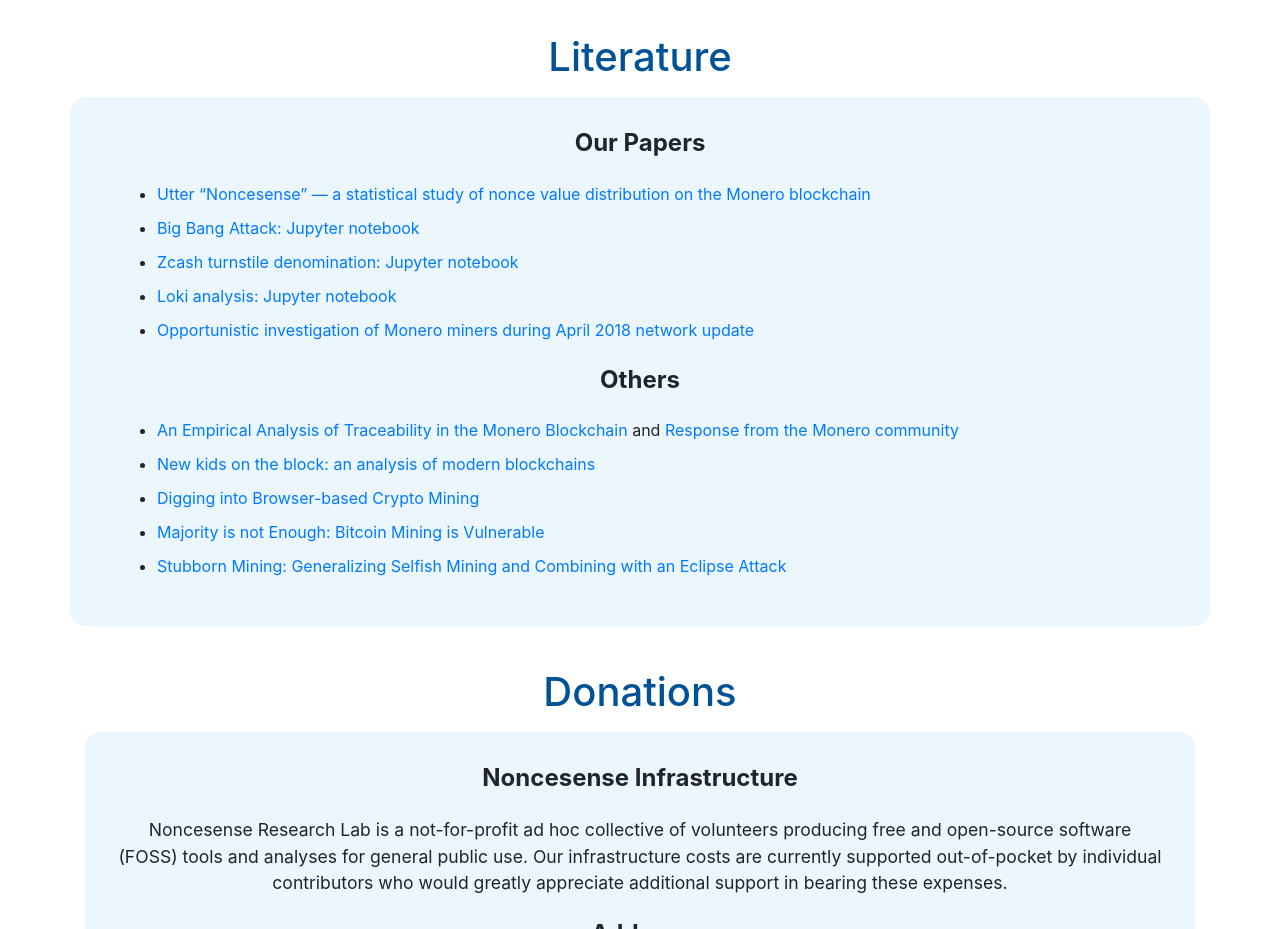
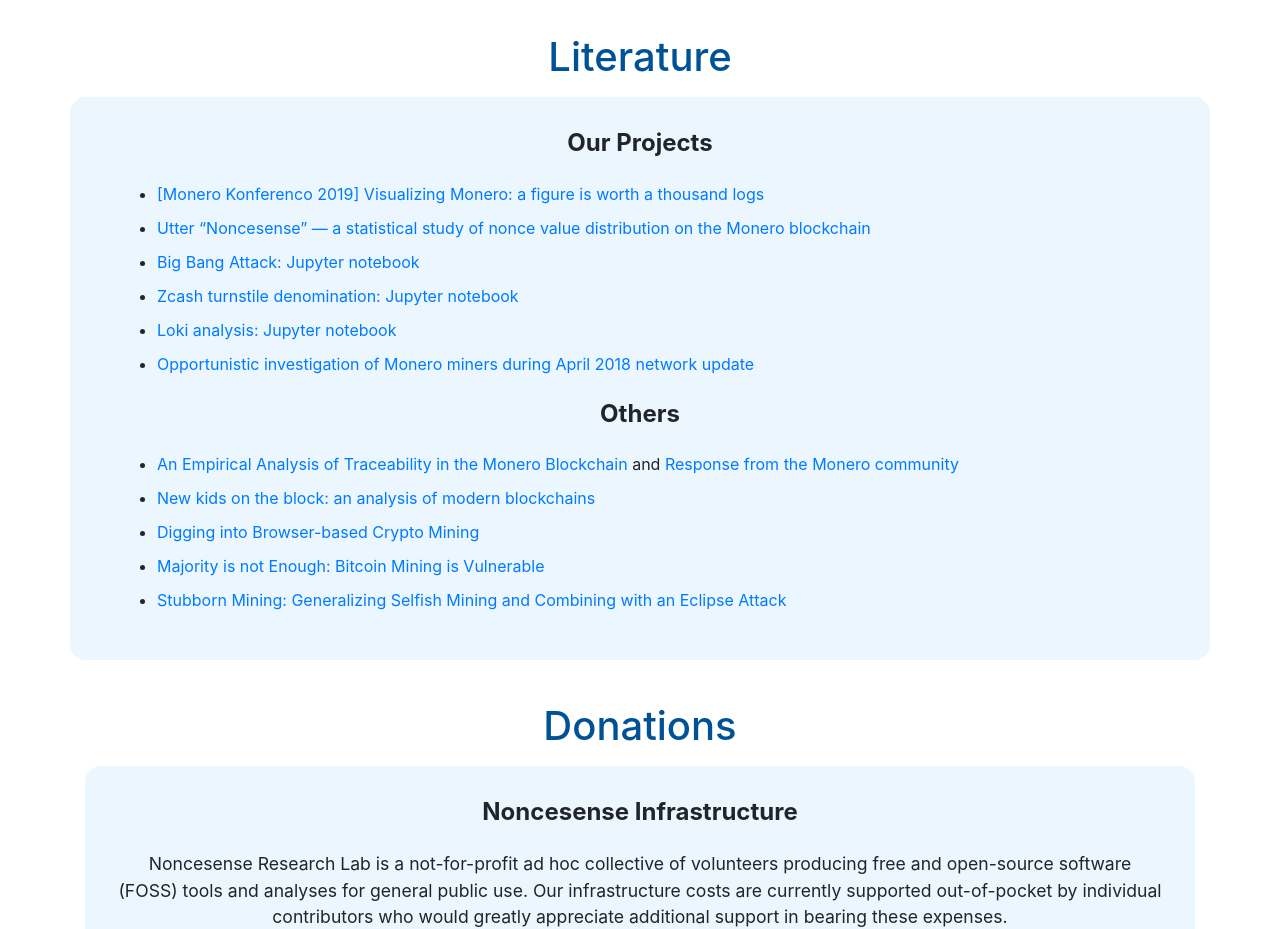
Before and after one commit to noncesense-research-lab/noncesense-research-lab.github.io, a plain HTML site: page index.html in a window 1280 px wide. Shown: the part 2160-3089 px from the top of the page. Drawn offline with Linux system fonts and the light colour scheme.

Commit message:
Update index.html

```diff
--- a/index.html
+++ b/index.html
@@ -129,8 +129,9 @@
   <h1>Literature</h1>
   <div class="row ns_box ns_boxlist">
     <div class="col">
-      <h4 class="ns_first">Our Papers</h4>
+      <h4 class="ns_first">Our Projects</h4>
       <ul class="ns_spacedlist">
+        <li><a href="https://www.youtube.com/watch?v=XIrqyxU3k5Q">[Monero Konferenco 2019] Visualizing Monero: a figure is worth a thousand logs</a></li>
         <li><a href="https://hackernoon.com/utter-noncesense-a-statistical-study-of-nonce-value-distribution-on-the-monero-blockchain-f13f673a0a0d">Utter “Noncesense” — a statistical study of nonce value distribution on the Monero blockchain</a></li>
         <li><a href="https://github.com/noncesense-research-lab/Blockchain_big_bang/blob/master/models/Isthmus_Bx_big_bang_model.ipynb">Big Bang Attack: Jupyter notebook</a></li>
         <li><a href="https://github.com/noncesense-research-lab/NRL_zcash_turnstile_research/blob/master/ZIP308_denomination_model.ipynb">Zcash turnstile denomination: Jupyter notebook</a></li>
```
